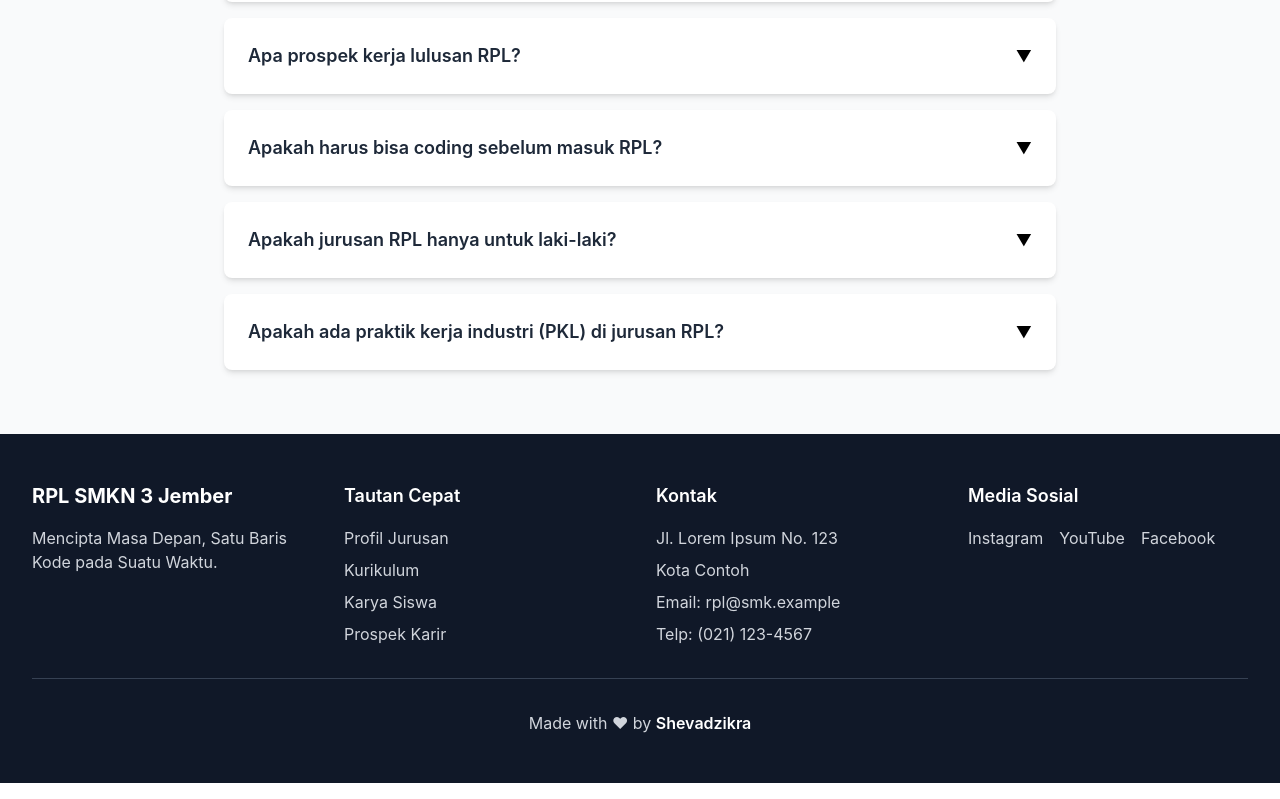
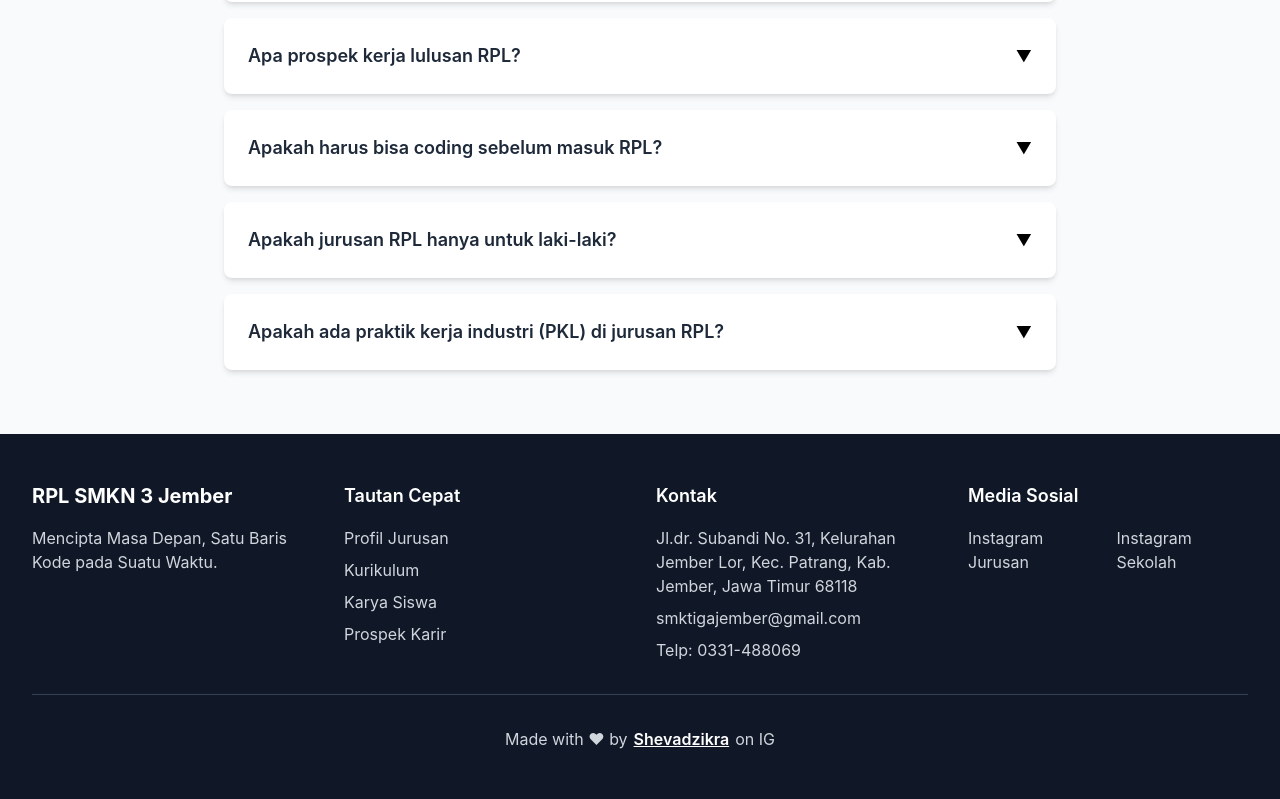
Before and after one commit to Shevadzikra/porto-rpl, a Next.js app: page / in a window 1280 px wide. Shown: the part 3086-3885 px from the top of the page. Built offline with nearby package versions, Linux system fonts and the light colour scheme.

Commit message:
update footer

```diff
--- a/components/Footer.js
+++ b/components/Footer.js
@@ -18,9 +18,9 @@ export default function Footer() {
             <h4 className="text-lg font-semibold mb-4">Tautan Cepat</h4>
             <ul className="space-y-2">
               <li><Link href="/about" className="text-gray-300 hover:text-white">Profil Jurusan</Link></li>
-              <li><Link href="/curriculum" className="text-gray-300 hover:text-white">Kurikulum</Link></li>
+              <li><Link href="/#curriculum" className="text-gray-300 hover:text-white">Kurikulum</Link></li>
               <li><Link href="/portfolio" className="text-gray-300 hover:text-white">Karya Siswa</Link></li>
-              <li><Link href="/career" className="text-gray-300 hover:text-white">Prospek Karir</Link></li>
+              <li><Link href="/about#karir" className="text-gray-300 hover:text-white">Prospek Karir</Link></li>
             </ul>
           </div>
 
@@ -28,10 +28,12 @@ export default function Footer() {
           <div>
             <h4 className="text-lg font-semibold mb-4">Kontak</h4>
             <ul className="space-y-2 text-gray-300">
-              <li>Jl. Lorem Ipsum No. 123</li>
-              <li>Kota Contoh</li>
-              <li>Email: rpl@smk.example</li>
-              <li>Telp: (021) 123-4567</li>
+              <li>Jl.dr. Subandi No. 31,
+                  Kelurahan Jember Lor, Kec. Patrang,
+                  Kab. Jember, Jawa Timur 68118
+              </li>
+              <li>smktigajember@gmail.com</li>
+              <li>Telp: 0331-488069</li>
             </ul>
           </div>
 
@@ -39,14 +41,11 @@ export default function Footer() {
           <div>
             <h4 className="text-lg font-semibold mb-4">Media Sosial</h4>
             <div className="flex space-x-4">
-              <a href="#" className="text-gray-300 hover:text-white">
-                Instagram
+              <a href="https://www.instagram.com/rplskaga3?utm_source=ig_web_button_share_sheet&igsh=ZDNlZDc0MzIxNw==" className="text-gray-300 hover:text-white">
+                Instagram Jurusan
               </a>
-              <a href="#" className="text-gray-300 hover:text-white">
-                YouTube
-              </a>
-              <a href="#" className="text-gray-300 hover:text-white">
-                Facebook
+              <a href="https://www.instagram.com/smknegeri3jember?utm_source=ig_web_button_share_sheet&igsh=ZDNlZDc0MzIxNw==" className="text-gray-300 hover:text-white">
+                Instagram Sekolah
               </a>
             </div>
           </div>
@@ -54,7 +53,15 @@ export default function Footer() {
 
         <div className="mt-8 pt-8 border-t border-gray-700 text-center text-gray-300">
           {/* <p>&copy; {new Date().getFullYear()} Jurusan RPL SMK. All rights reserved.</p> */}
-          <p>Made with ❤︎ by <span className="font-semibold text-white">Shevadzikra</span></p>
+          <p>Made with ❤︎ by
+            <span className="font-semibold text-white">
+              <a className='underline ml-1.5 mr-1.5'
+              href='https://www.instagram.com/shevdza_/?utm_source=qr&r=nametag '>
+                Shevadzikra
+              </a>
+            </span>
+            on IG
+          </p>
         </div>
       </div>
     </footer>
```
